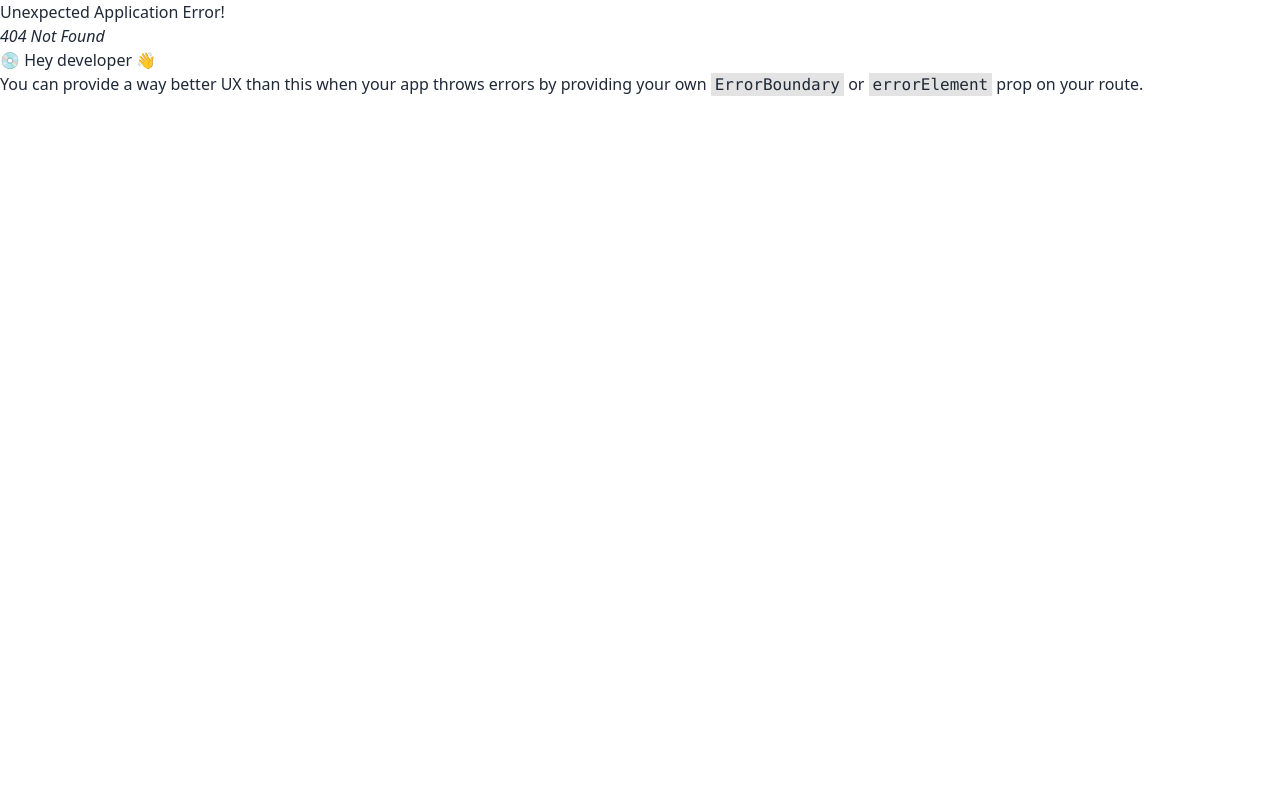
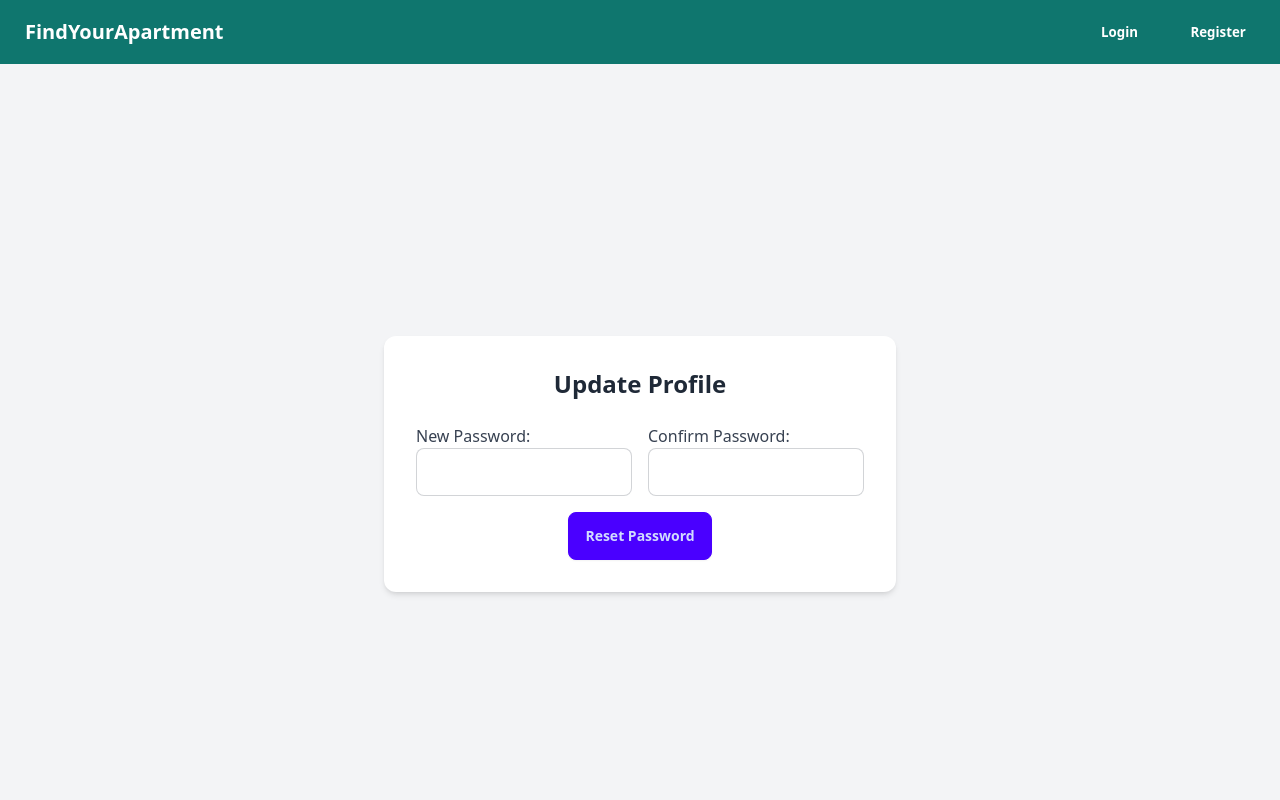
Before and after one commit to IshtyMahin/FindYourApartment, a React (Vite) app: page /reset_password/1/1 in a window 1280 px wide. Before the commit this address had no page. Shown: the top 800 px of the page. Built offline with nearby package versions, Linux system fonts and the light colour scheme.

Commit message:
some changes

```diff
--- a/src/Components/ApartmentDetails/ApatmentDetails.jsx
+++ b/src/Components/ApartmentDetails/ApatmentDetails.jsx
@@ -8,7 +8,6 @@ import SuccessModal from '../ShowModel/ShowModel';
 const ApartmentDetails = () => {
     const { user } = useContext(AuthContext);
     const navigate = useNavigate();
-
     const [apartment, setApartment] = useState(null);
     const [currentSlide, setCurrentSlide] = useState(0);
     const [isFavorite, setIsFavorite] = useState(false);
@@ -20,18 +19,21 @@ const ApartmentDetails = () => {
     const apartment_id = params.get('id');
 
     useEffect(() => {
-        fetch(`https://findyourapartmentbackend.onrender.com/api/apartment/list/${apartment_id}`)
-            .then(response => response.json())
-            .then(data => {
-                setApartment(data);
-            })
-            .catch(error => {
+        const fetchApartment = async () => {
+            try {
+                const response = await axios.get(`https://findyourapartmentbackend.onrender.com/api/apartment/list/${apartment_id}`);
+                setApartment(response.data);
+            } catch (error) {
                 console.error('error', error);
-            });
+            }
+        };
+
+        fetchApartment();
     }, [apartment_id]);
 
+
     useEffect(() => {
-        const fetchData = async () => {
+        const fetchFavoriteApartment = async () => {
             try {
                 const response = await axios.get(`https://findyourapartmentbackend.onrender.com/api/apartment/favorites/?user=${user.id}&apartment=${apartment_id}`);
                 if (response.data.length > 0) {
@@ -43,13 +45,14 @@ const ApartmentDetails = () => {
             }
         };
 
-        fetchData();
+        fetchFavoriteApartment();
     }, [isFavorite]);
 
 
     if (!apartment) {
-        return <span className="loading loading-spinner loading-lg"></span>;
+        return <div className='flex justify-center my-16'><span className="loading loading-spinner loading-lg"></span></div>;
     }
+
 
     const handlePrev = () => {
         setCurrentSlide((prevSlide) => (prevSlide === 0 ? apartment.images.length - 1 : prevSlide - 1));
@@ -63,7 +66,6 @@ const ApartmentDetails = () => {
         try {
             await axios.delete(`https://findyourapartmentbackend.onrender.com/api/apartment/list/${apartment_id}`)
             navigate('/')
-            // console.log('its okay');
         } catch (error) {
             console.error('error', error);
         }
@@ -72,7 +74,8 @@ const ApartmentDetails = () => {
     const toggleFavorite = async () => {
         try {
             const response = await axios.get(`https://findyourapartmentbackend.onrender.com/api/apartment/favorites/?user=${user.id}&apartment=${apartment_id}`);
-            console.log(response.data);
+            // console.log(response.data);
+
             if (response.data.length > 0) {
                 const favoriteId = response.data[0].id;
                 const deleteFav=await axios.delete(`https://findyourapartmentbackend.onrender.com/api/apartment/favorites/${favoriteId}`);
--- a/src/Components/ApartmentUpdateForm/ApartmentUpdateForm.jsx
+++ b/src/Components/ApartmentUpdateForm/ApartmentUpdateForm.jsx
@@ -48,7 +48,7 @@ const ApartmentUpdateForm = () => {
     }, [apartment_id,user]);
 
     if (!apartment) {
-        return <span className="loading loading-spinner loading-lg"></span>
+        return <div className='flex justify-center my-16'><span className="loading loading-spinner loading-lg"></span></div>
     }
 
     console.log(apartment);
--- a/src/Components/LoginForm/LoginForm.jsx
+++ b/src/Components/LoginForm/LoginForm.jsx
@@ -18,6 +18,10 @@ const LoginForm = () => {
             [name]: value,
         });
     };
+
+    const handleForRequest = () => {
+        navigate('/request_reset_Password')
+    }
 
     const handleSubmit = async (e) => {
         e.preventDefault();
@@ -68,6 +72,10 @@ const LoginForm = () => {
                 <div className="text-center">
                     <button type="submit" className="btn btn-primary">Login</button>
                 </div>
+                <div className="text-center mt-4">
+                    <p>Donot have an account? <a className="text-blue-500" href="/register">Register</a></p>
+                    <p>Forgot your password? <button type="button" className="text-blue-500" onClick={handleForRequest}>Reset Password</button></p>
+                </div>
             </form>
         </div>
     );
--- a/src/Components/MainSection/MainSection.jsx
+++ b/src/Components/MainSection/MainSection.jsx
@@ -23,7 +23,7 @@ const MainSection = () => {
     };
 
     if (loading) {
-        return <span className="loading loading-spinner loading-lg"></span>
+        return <div className='flex justify-center my-16'><span className="loading loading-spinner loading-lg"></span></div>
     }
 
     const divisions = ["Dhaka", "Chittagong", "Khulna", "Rajshahi", "Rangpur", "Sylhet"];
--- a/src/Components/OwnerCard/OwnerCard.jsx
+++ b/src/Components/OwnerCard/OwnerCard.jsx
@@ -7,9 +7,13 @@ const OwnerCard = () => {
     const [isLoading, setIsLoading] = useState(true);
 
     useEffect(() => {
-        if (user && allApartment) {
-            setIsLoading(false);
-        }
+        const fetchData = async () => {
+            if (user && allApartment) {
+                setIsLoading(false);
+            }
+        };
+
+        fetchData();
     }, [user, allApartment]);
 
     if (isLoading) {
--- /dev/null
+++ b/src/Components/ResetPassword/EmailForRequest.jsx
@@ -0,0 +1,61 @@
+import { useContext, useEffect, useState } from 'react';
+import axios from 'axios';
+import AuthContext from '../../UseContext/UserProvider';
+
+const EmailForRequest = () => {
+
+    const [email,setEmail] = useState('')
+    const [mess,setMess] = useState('')
+    const HandleEmail = (e) => {
+        setEmail(e.target.value)
+    };
+
+    const handleSubmit = async (e) => {
+        e.preventDefault();
+        console.log(email);
+        try {
+            const res = await axios.post(`https://findyourapartmentbackend.onrender.com/api/users/reset_password_request/`, {
+                email: email
+            });
+            console.log(res);
+            setMess(res.data)
+        } catch (error) {
+            console.error('error', error);
+        }
+    };
+
+    return (
+        <div className="flex justify-center items-center min-h-screen bg-gray-100 ">
+            <form onSubmit={handleSubmit} className="bg-white p-8  shadow-md w-full max-w-lg my-16 rounded-xl">
+                <h2 className="text-2xl font-bold mb-6 text-center">Reset Password Request</h2>
+
+                <div className='grid md:grid-cols-1 gap-4'>
+
+
+                    <div className="mb-4">
+                        <label className="block text-gray-700">Email:</label>
+                        <input
+                            type="email"
+                            name="email"
+                            value={email}
+                            onChange={HandleEmail}
+                            className="input input-bordered w-full"
+                            required
+                        />
+                    </div>
+
+
+
+
+                </div>
+
+                <div className="text-center">
+                    <button type="submit" className="btn btn-primary">Request</button>
+                </div>
+            </form>
+            <p className="text-center" >{ mess}</p>
+        </div>
+    );
+};
+
+export default EmailForRequest;
--- /dev/null
+++ b/src/Components/ResetPassword/SetNewPass.jsx
@@ -0,0 +1,81 @@
+import { useState } from 'react';
+import axios from 'axios';
+
+import { useNavigate, useParams } from 'react-router-dom';
+
+const SetNewPass = () => {
+
+    const { uid64, token } = useParams();
+    console.log(uid64,token);
+    const [newPassword, setNewPassword] = useState('');
+    const [confirmPassword, setConfirmPassword] = useState('');
+    const [message, setMessage] = useState('');
+    const navigate = useNavigate()
+
+    const handleSubmit = async (e) => {
+        e.preventDefault();
+        console.log(newPassword,confirmPassword);
+        if (newPassword !== confirmPassword) {
+            setMessage('Passwords do not match');
+            return;
+        }
+
+        try {
+            const response = await axios.post(`https://findyourapartmentbackend.onrender.com/api/users/reset_password_confirm/${uid64}/${token}/`, {
+                new_password: newPassword,
+                confirm_password: confirmPassword,
+            });
+            console.log(response);
+            setMessage(response.data.message);
+            if (response.status === 200) {
+                navigate("/login")
+            }
+        } catch (error) {
+            console.log(error);
+            setMessage('We found some error.Please try again.');
+        }
+    };
+
+
+    return (
+        <div className="flex justify-center items-center min-h-screen bg-gray-100 ">
+            <form onSubmit={handleSubmit} className="bg-white p-8  shadow-md w-full max-w-lg my-16 rounded-xl">
+                <h2 className="text-2xl font-bold mb-6 text-center">Update Profile</h2>
+
+                <div className='grid md:grid-cols-2 gap-4'>
+
+                    <div className="mb-4">
+                        <label className="block text-gray-700">New Password:</label>
+                        <input
+                            type="password"
+                            name="password"
+                            value={newPassword}
+                            onChange={(e) => setNewPassword(e.target.value)}
+                            className="input input-bordered w-full"
+                            required
+                        />
+                    </div>
+
+                    <div className="mb-4">
+                        <label className="block text-gray-700">Confirm Password:</label>
+                        <input
+                            type="password"
+                            name="confirm_password"
+                            value={confirmPassword}
+                            onChange={(e) => setConfirmPassword(e.target.value)}
+                            className="input input-bordered w-full"
+                            required
+                        />
+                    </div>
+                </div>
+
+                <div className="text-center">
+                    <button type="submit" className="btn btn-primary">Reset Password</button>
+                </div>
+            </form>
+            <p className='text-2xl'>{message}</p>
+        </div>
+    );
+};
+
+export default SetNewPass;
--- a/src/Components/UpdateProfile/UpdateProfile.jsx
+++ b/src/Components/UpdateProfile/UpdateProfile.jsx
@@ -49,9 +49,9 @@ const UpdateProfile = () => {
             const res =await axios.put(`https://findyourapartmentbackend.onrender.com/api/users/update/${user.id}/`, formData);
             console.log(res);
             setUser(res.data)
-            console.log('User information updated successfully');
+            console.log('success: ',res.data);
         } catch (error) {
-            console.error('Error updating user information:', error);
+            console.error('error:', error);
         }
     };
 
--- a/src/UseContext/UserProvider.jsx
+++ b/src/UseContext/UserProvider.jsx
@@ -12,7 +12,7 @@ export const AuthProvider = ({ children }) => {
         const token = localStorage.getItem('token');
 
         if (token) {
-            console.log('Token from localStorage:', token);
+            console.log('Token:', token);
             axios.get('https://findyourapartmentbackend.onrender.com/api/users/verify-token/', {
                 headers: {
                     'Authorization': `Token ${token}`
```
Also changed, not shown: src/main.jsx (+11 -0 lines).
